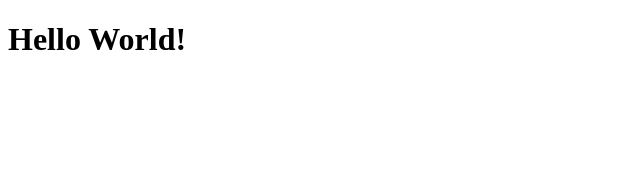
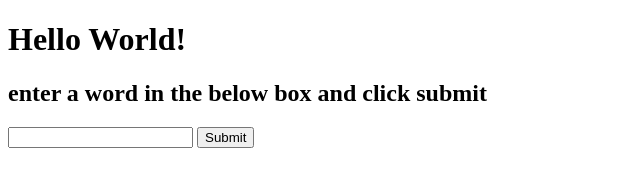
Before and after one commit to sweta222/chartss, a plain HTML site: page index.html in a window 1280 px wide. Shown: the whole page, without its empty margins (0-640 px from the left). Drawn offline with Linux system fonts and the light colour scheme.

Commit message:
added function for string pallindrome check

```diff
--- a/index.html
+++ b/index.html
@@ -6,15 +6,15 @@
     <title>Document</title>
 </head>
 <body>
-<!-- <p id="coco"></p> -->
-<!-- <script>
-    document.getElementById("coco").innerHTML = 'hello world';
-</script> -->
-
 <!-- <script>
     alert("hello world");
 </script> -->
-<h1></h1>
+<h1>learn javascript</h1>
 <script src="scripts/main.js"></script>
+<h2>enter a word in the below box and click submit</h2>
+<form action="" id="myForm">
+   <input type="text" name="word" id="mybutton" value="">
+  <input type="button" onclick="myFunction()" id="mysubmit" value="Submit">
+</form>
 </body>
 </html>
--- a/scripts/main.js
+++ b/scripts/main.js
@@ -1,3 +1,19 @@
   const mySong = document.querySelector('h1');
-  alert("hello world");
+  //alert("hello world");
   mySong.textContent = 'Hello World!';
+
+  function myFunction() {
+    var revString = "";
+    var input = document.getElementById("mybutton").value;
+    var i = input.length;
+
+    for (var j = i; j >=0; j--){
+         revString = revString  + input.charAt(j);
+    }
+   if(input === revString){
+     alert(input + "is pall");
+   }
+   else{
+     alert(input + "isn't pall");
+   }
+  }
```
